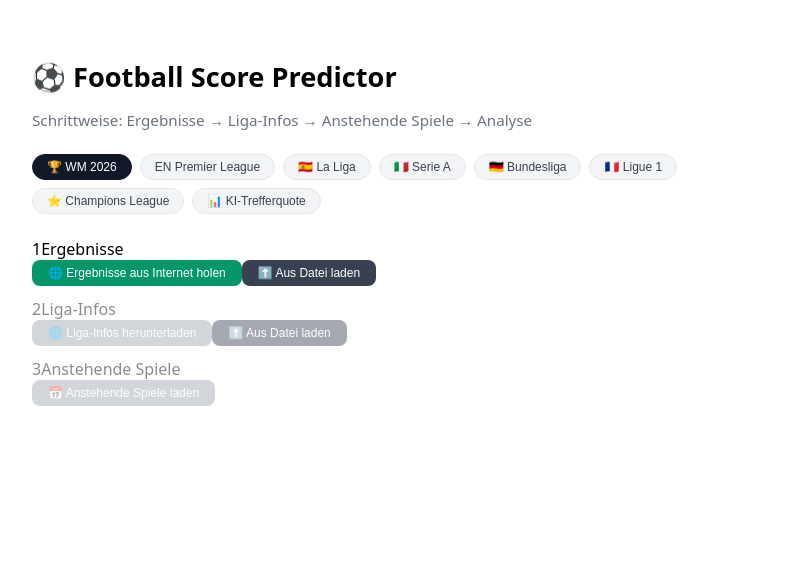
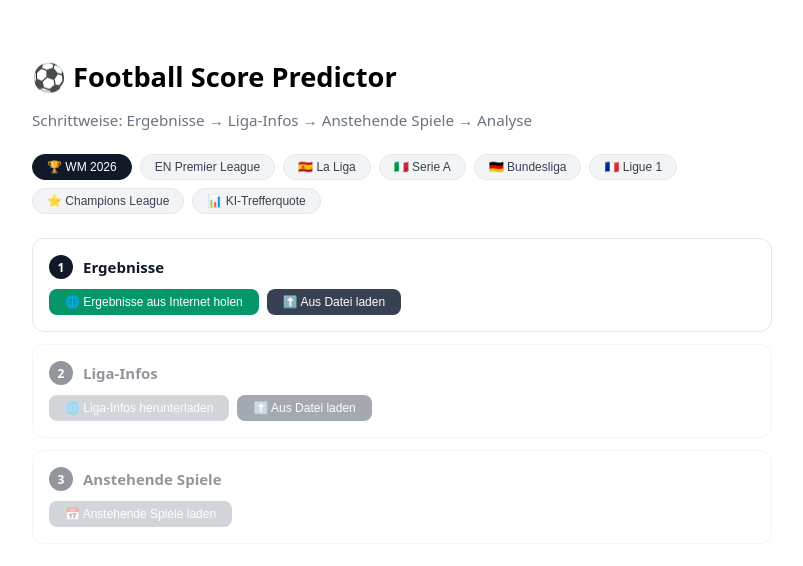
Before and after one commit to sts-ssc/football-predictor, a Next.js app: page / in a window 1280 px wide. Shown: the top 566 px of the page, without its empty margins (238-1041 px from the left). Built offline with nearby package versions, Linux system fonts and the light colour scheme.

Commit message:
Update page.module.css

```diff
--- a/app/page.module.css
+++ b/app/page.module.css
@@ -61,3 +61,11 @@
 
 .progressBarOuter { width: 100%; height: 6px; background: #e5e7eb; border-radius: 10px; overflow: hidden; }
 .progressBarInner { height: 100%; background: #7c3aed; border-radius: 10px; transition: width 0.3s ease; }
+
+.stepCard    { background: #fff; border: 1px solid #e5e7eb; border-radius: 12px; padding: 16px; transition: opacity 0.2s; }
+.stepHeader  { display: flex; align-items: center; gap: 10px; margin-bottom: 10px; }
+.stepBadge   { width: 24px; height: 24px; border-radius: 50%; background: #111827; color: #fff;
+               display: flex; align-items: center; justify-content: center; font-size: 12px; font-weight: 700; flex-shrink: 0; }
+.stepTitle   { font-size: 15px; font-weight: 600; color: #111827; display: flex; align-items: center; gap: 8px; flex-wrap: wrap; }
+.stepDone    { font-size: 12px; font-weight: 500; color: #059669; background: #ecfdf5; padding: 2px 8px; border-radius: 20px; }
+.stepActions { display: flex; gap: 8px; flex-wrap: wrap; }
```
